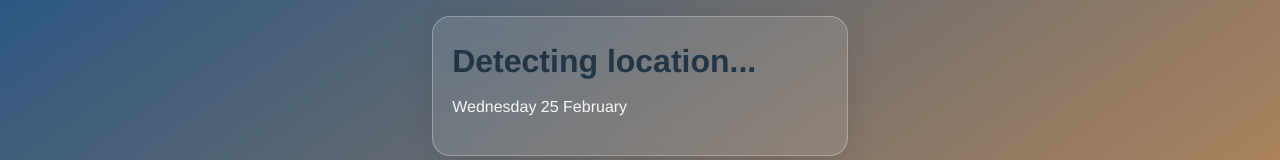
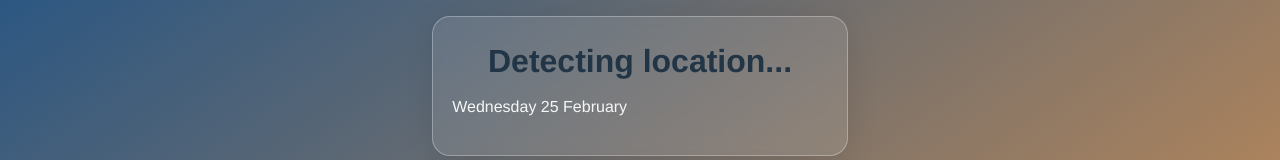
Before and after one commit to AlenaB-dev/weather-dashboard, a React (Vite) app in the folder weather-dashboard/: page / in a window 1280 px wide. Shown: the top 160 px of the page. Built offline with nearby package versions, Linux system fonts and the light colour scheme; no server answers.

Commit message:
style: optimized location header module style

```diff
--- a/weather-dashboard/src/components/LocationHeader.module.css
+++ b/weather-dashboard/src/components/LocationHeader.module.css
@@ -1,17 +1,17 @@
 .city {
   margin: 0.5rem auto;
-  font-size: 2rem;
+  font-size: clamp(1.4rem, 5vw, 2rem);
+  transition: font-size 0.2s ease;
   line-height: 1.1;
-  white-space: nowrap;
-  overflow: hidden;
-  max-width: 100%;
-  word-break: break-word;
-  text-overflow: ellipsis;
+  text-align: center;
+  white-space: normal;
+  overflow-wrap: anywhere;
 }
 
 .citySub {
-  margin: 0 auto;
-  font-size: 0.8rem;
+  max-width: 100%;
+  margin: 0.5rem 0;
+  font-size: clamp(0.7rem, 2.5vw, 0.9rem);
   display: block;
   white-space: nowrap;
   overflow: hidden;
```
